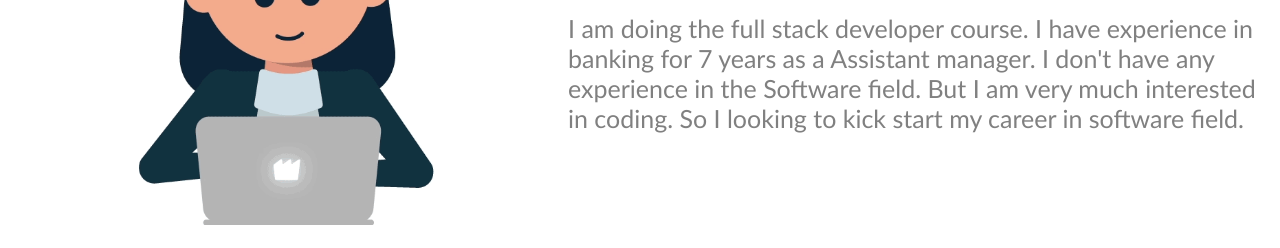
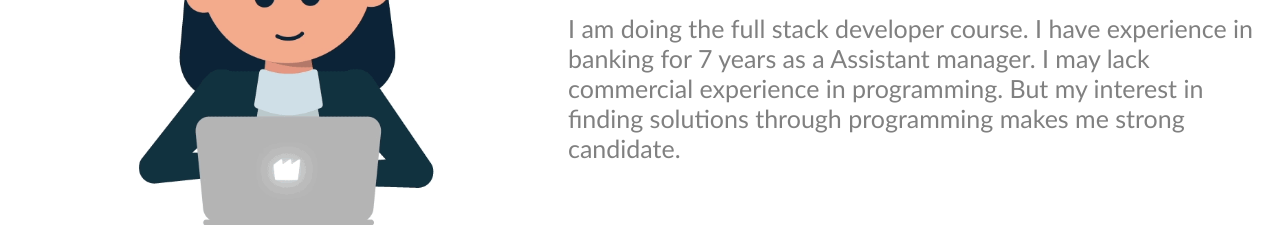
Before and after one commit to rajivino77/Webpage, a plain HTML site: page index.html in a window 1280 px wide. Shown: the part 333-581 px from the top of the page. Drawn offline with Linux system fonts and the light colour scheme.

Commit message:
Update index.html

```diff
--- a/index.html
+++ b/index.html
@@ -41,8 +41,7 @@
           <p>
             I am doing the full stack developer course.
             I have experience in banking for 7 years as a Assistant manager.
-            I don't have any experience in the Software field. But I am very much interested in coding. So I looking to kick
-            start my career in software field.
+            I may lack commercial experience in programming. But my interest in finding solutions through programming makes me strong candidate.
           </p>
       </div>
     </section>
```
